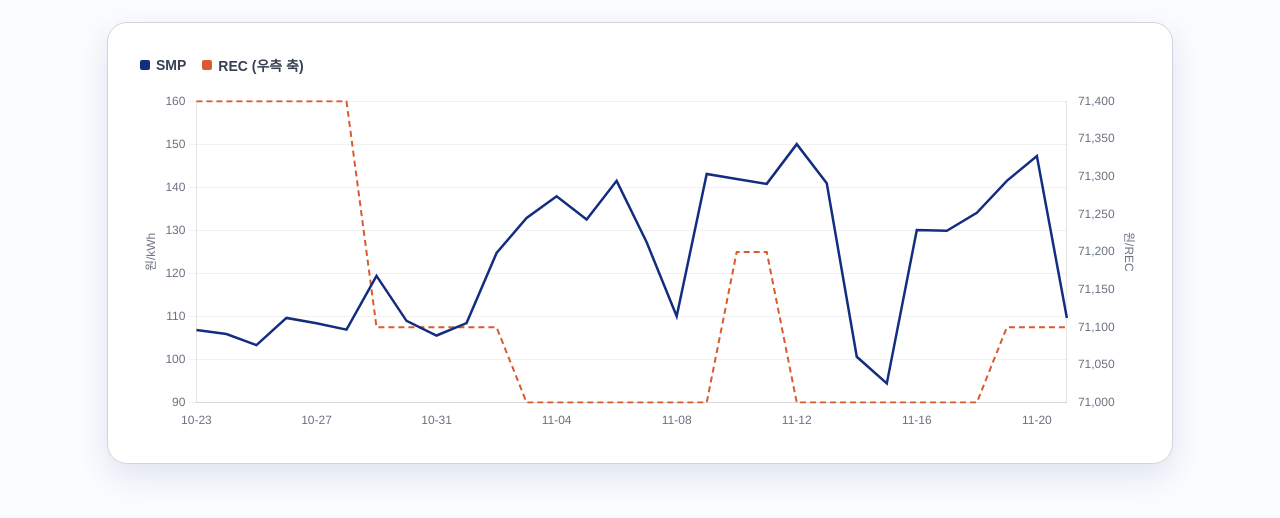
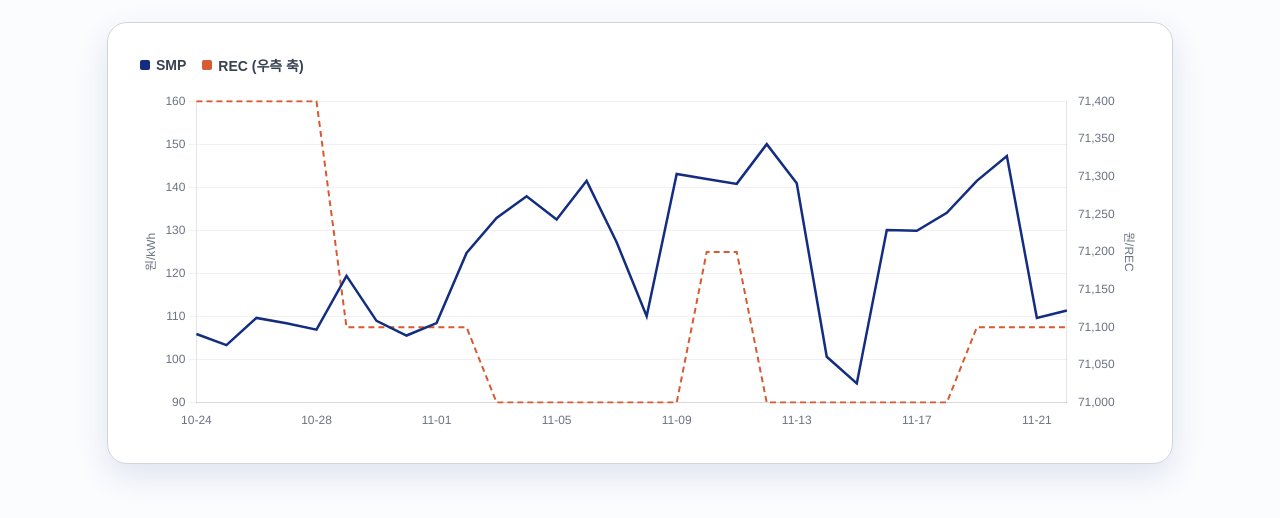
Before and after one commit to joowonenergy/joowon-smp-rec-data, a plain HTML site: page docs/trend.html in a window 1280 px wide. Shown: the part 206-724 px from the top of the page. Drawn offline with nearby package versions, Linux system fonts and the light colour scheme.

Commit message:
chore: SMP/REC 데이터 자동 갱신 2026-11-21

```diff
--- a/docs/trend.html
+++ b/docs/trend.html
@@ -38,9 +38,9 @@ body { margin:0; font-family:'Pretendard',sans-serif; background:#FBFCFE; }
 </div>
 <script src="https://cdnjs.cloudflare.com/ajax/libs/Chart.js/4.4.1/chart.umd.js"></script>
 <script>
-var labels = ["10-23", "10-24", "10-25", "10-26", "10-27", "10-28", "10-29", "10-30", "10-31", "11-01", "11-02", "11-03", "11-04", "11-05", "11-06", "11-07", "11-08", "11-09", "11-10", "11-11", "11-12", "11-13", "11-14", "11-15", "11-16", "11-17", "11-18", "11-19", "11-20", "11-21"];
-var smp = [106.87, 105.93, 103.35, 109.67, 108.41, 106.94, 119.42, 108.99, 105.58, 108.47, 124.74, 132.87, 137.93, 132.54, 141.5, 127.26, 110.04, 143.1, 141.92, 140.8, 150.02, 140.93, 100.64, 94.46, 130.1, 129.91, 134.06, 141.49, 147.26, 109.64];
-var rec = [71400.0, 71400.0, 71400.0, 71400.0, 71400.0, 71400.0, 71100.0, 71100.0, 71100.0, 71100.0, 71100.0, 71000.0, 71000.0, 71000.0, 71000.0, 71000.0, 71000.0, 71000.0, 71200.0, 71200.0, 71000.0, 71000.0, 71000.0, 71000.0, 71000.0, 71000.0, 71000.0, 71100.0, 71100.0, 71100.0];
+var labels = ["10-24", "10-25", "10-26", "10-27", "10-28", "10-29", "10-30", "10-31", "11-01", "11-02", "11-03", "11-04", "11-05", "11-06", "11-07", "11-08", "11-09", "11-10", "11-11", "11-12", "11-13", "11-14", "11-15", "11-16", "11-17", "11-18", "11-19", "11-20", "11-21", "11-22"];
+var smp = [105.93, 103.35, 109.67, 108.41, 106.94, 119.42, 108.99, 105.58, 108.47, 124.74, 132.87, 137.93, 132.54, 141.5, 127.26, 110.04, 143.1, 141.92, 140.8, 150.02, 140.93, 100.64, 94.46, 130.1, 129.91, 134.06, 141.49, 147.26, 109.64, 111.41];
+var rec = [71400.0, 71400.0, 71400.0, 71400.0, 71400.0, 71100.0, 71100.0, 71100.0, 71100.0, 71100.0, 71000.0, 71000.0, 71000.0, 71000.0, 71000.0, 71000.0, 71000.0, 71200.0, 71200.0, 71000.0, 71000.0, 71000.0, 71000.0, 71000.0, 71000.0, 71000.0, 71100.0, 71100.0, 71100.0, 71100.0];
 var flowOffset = 0;
 var flowPlugin = {
 id: 'jwFlow',
```
Also changed, not shown: data/smp-rec.json (+5 -5 lines), docs/index.html (+1 -1 lines).
